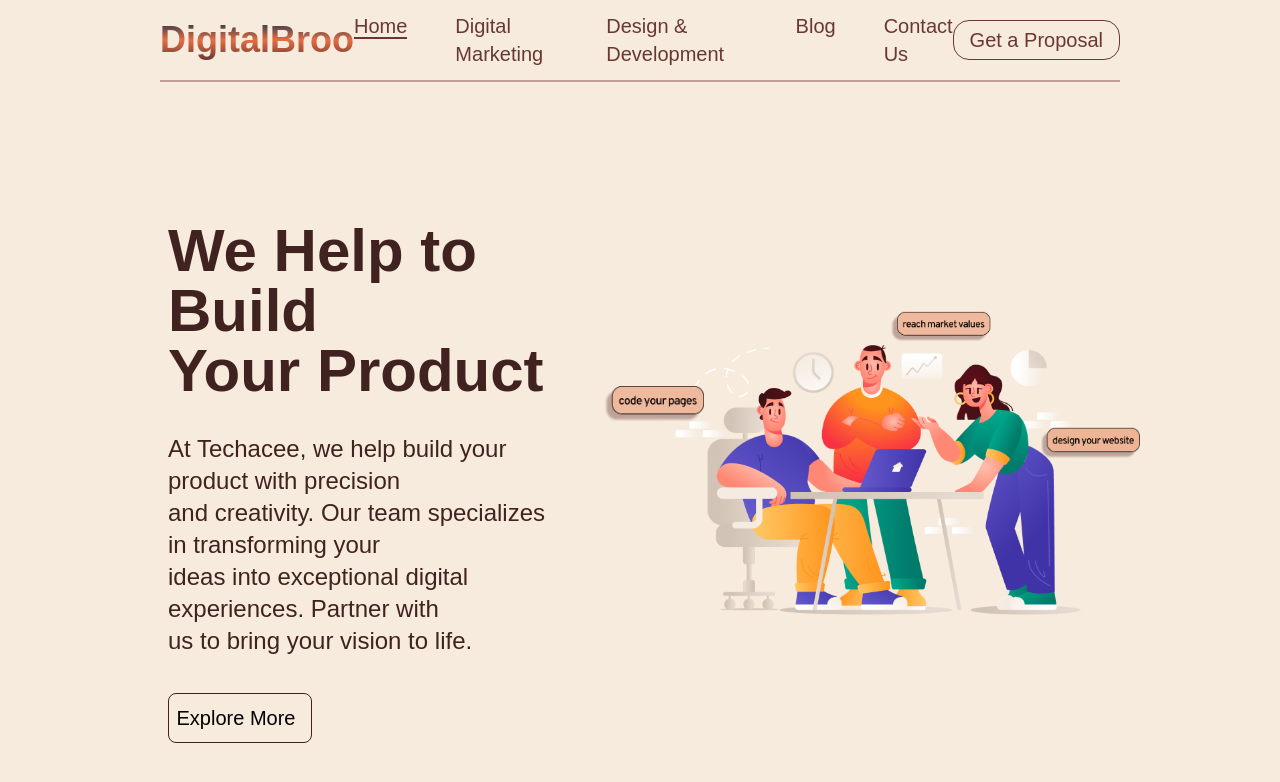
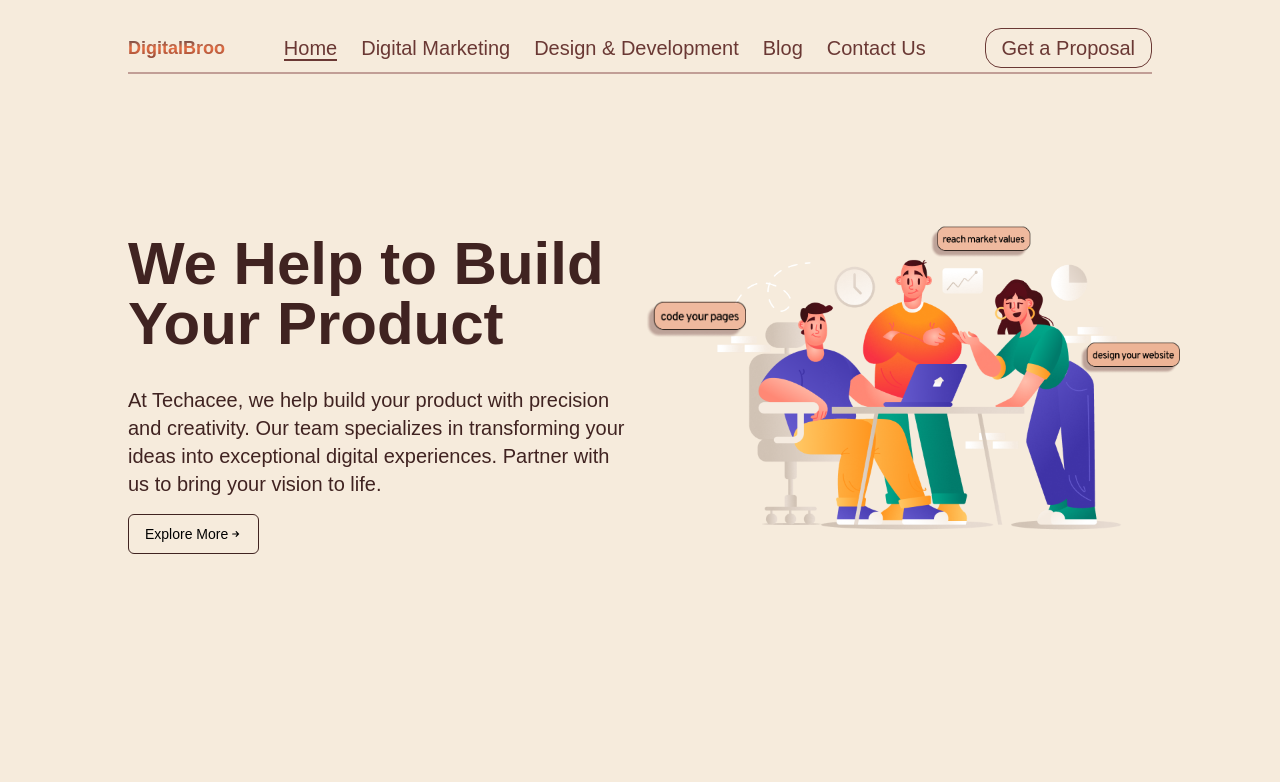
Before and after one commit to Agent-006/digitalbroo, a Next.js app: page / in a window 1280 px wide. Shown: the top 782 px of the page. Built offline with nearby package versions, Linux system fonts and the light colour scheme; a web font is replaced by a local one.

Commit message:
refactor: all

```diff
--- a/src/app/components/Hero.tsx
+++ b/src/app/components/Hero.tsx
@@ -5,22 +5,24 @@ import { TiArrowRight } from 'react-icons/ti';
 
 const Hero = () => {
   return (
-    <div className="flex flex-col md:flex-row px-2 md:gap-20 gap-20 items-center justify-center min-h-screen">
-      <div className="flex flex-col gap-4 w-55%">
+    <div className="flex flex-col md:flex-row md:gap-1 gap-5 items-center justify-center md:justify-between min-h-screen w-full">
+      <div className="flex flex-col gap-4 md:w-3/5 w-full md:-translate-y-1/4">
         <p className="lg:text-6xl xl:text-6xl md:text-5xl text-3xl font-bold text-dark text-left ">
           We Help to Build <br /> Your Product
         </p>
-        <p className="text-left mt-4 text-xs xl:text-2xl text-dark ">
+        <p className="text-left mt-4 text-sm md:text-xl text-dark ">
           At Techacee, we help build your product with precision <br/> and creativity. Our team specializes in transforming your <br/> ideas into exceptional digital experiences. Partner with <br/> us to bring your vision to life.
         </p>
-        <Button variant="outline" className="border border-dark bg-light rounded-lg mt-5 flex items-center xl:py-6 xl:text-xl w-36">
-          Explore More <TiArrowRight className="ml-2" />
+        <div className="">
+        <Button variant={'outline'} className='border border-dark bg-light'>
+          Explore More{""}<TiArrowRight/>
         </Button>
+        </div>
       </div>
 
 
 
-      <div className="w-45%">
+      <div className="md:w-2/5 xl:w-1/2 w-full md:-translate-y-1/4">
         <div className="w-full relative h-full hidden md:block">
           <Image
             src="/component8.png"
--- a/src/app/globals.css
+++ b/src/app/globals.css
@@ -34,11 +34,11 @@
 
 }
 
-@layer base {
+/* @layer base {
   * {
     @apply border-border;
   }
   body {
     @apply bg-background;
   }
-}
+} */
--- a/src/app/page.tsx
+++ b/src/app/page.tsx
@@ -1,43 +1,16 @@
 import Hero from "@/app/components/Hero";
-import Offer from "./components/Offer";
-import AboutSection from "./components/AboutSection";
-import WorkExample from "./components/WorkExample";
-import Client from "./components/client";
-
-
-
-
-
+import "./globals.css";
 
 export default function Home() {
   return (
-
-    <div className="w-full px-2 md:px-10 xl:px-[10rem]">
+    <div className="w-full px-2 md:px-4 xl:px-32">
       <div className="flex flex-col gap-20 md:gap-5 max-w-wrapper">
         <Hero/>
         {/* <Offer/>
         <AboutSection/>
         <WorkExample/>
         <Client/> */}
-
       </div>
     </div>
   );
 }
-
-
-// {navItems.map((item) => {
-//   const isActive = path === item.path;
-//   return (
-//     <li key={item.path}>
-//       <Link
-//         href={item.path}
-//         className={`${
-//           isActive ? "border-b-2 border-[#6A3834]" : ""
-//         } lg:text-[16px] md:text-[12px] xl:text-xl text-[#6A3834]`}
-//       >
-//         {item.name}
-//       </Link>
-//     </li>
-//   );
-// })}
--- a/src/components/shared/Navbar.tsx
+++ b/src/components/shared/Navbar.tsx
@@ -11,34 +11,31 @@ const Navbar = () => {
 
   return (
     <div className="w-full">
-      <div className="flex items-center h-20 md:h-16 xl:h-20 w-full justify-between px-2 md:px-10 xl:px-[10rem]">
-        <div>
-          <h1 className="text-lg xl:text-4xl font-bold bg-gradient-to-b from-[#0F324F] via-[#E66E42] to-[#6A3834] bg-clip-text text-transparent">
+      <div className="flex items-center h-20 md:h-24 w-full justify-between px-2 md:px-10 xl:px-32">
+        <div className="">
+          <h1 className="text-lg font-bold bg-gradient-to-b from-[#0F324F] via-[#E66E42] to-[#6A3834] bg-clip-text text-transparent">
             DigitalBroo
           </h1>
         </div>
 
-        <div className="items-center hidden md:block">
-          <ul className="flex gap-5 xl:gap-[3rem]">
+        <div className="items-center gap-6 hidden md:flex">
           {navItems.map((item) => {
             const isActive = path === item.path;
             return (
-                <li key={item.path}>
+              <h1 key={item.path}>
                 <Link
                   href={item.path}
-                    className={`${isActive ? "border-b-2 border-[#6A3834]" : ""
-                      } lg:text-[15px] md:text-[12px] xl:text-xl text-[#6A3834]`}
+                  className={`${isActive ? "border-b-2 border-[#6A3834]" : ""} md:text-[6px] xl:text-xl text-[#6A3834]`}
                 >
                   {item.name}
                 </Link>
-                </li>
+              </h1>
             );
           })}
-          </ul>
         </div>
 
         <div>
-          <div className="hidden md:block">
+          <div className="hidden md:flex">
             <Link href="">
               <Button
                 variant={"outline"}
@@ -50,12 +47,12 @@ const Navbar = () => {
             </Link>
           </div>
 
-          <div className="block md:hidden mr-1">
+          <div className="flex md:hidden mr-1">
             <MobileNavbar />
           </div>
         </div>
       </div>
-      <hr className="border-t-2 border-[#C19E96] mx-2 md:mx-10 xl:mx-[10rem]" />
+      <hr className="border-t-2 border-[#C19E96] mx-2 md:mx-8 xl:mx-32 md:-mt-6" />
     </div>
   );
 };
--- a/tailwind.config.ts
+++ b/tailwind.config.ts
@@ -14,7 +14,7 @@ const config = {
       center: true,
       padding: "2rem",
       screens: {
-        "2xl": "1400px",
+        "2xl": "1440px",
       },
     },
     extend: {
@@ -70,7 +70,7 @@ const config = {
         sm: "calc(var(--radius) - 4px)",
       },
       maxWidth: {
-        'wrapper': '1400px',
+        'wrapper': '1440px',
       },
       keyframes: {
         "accordion-down": {
```
Lines whose indentation alone changed are shown as unchanged.
